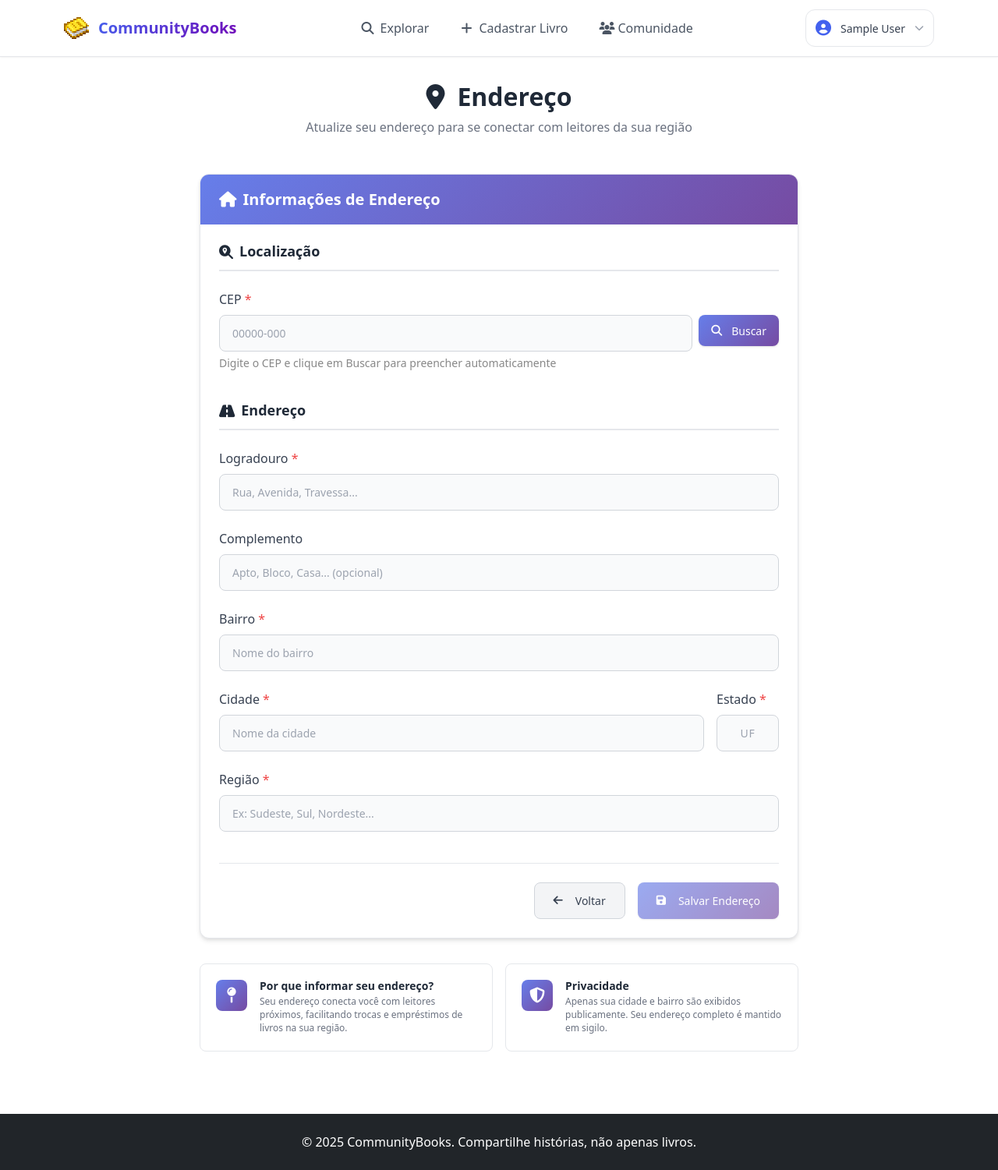
After one commit to vicct0r/ComunitBooks, a Django app: page /users/p/00000000-0000-0000-0000-000000000001/address/ in a window 1280 px wide. The commit adds this page. Shown: the whole page at 78% size. Run offline with Django 5.2, Linux system fonts and the light colour scheme; a user stored in the database is signed in; tables that the repository leaves empty hold one stand-in row (values such as "Sample post"); parts of the project's set-up code (start-up, migrations or seed data) failed here and were passed over.

Commit message:
feature: added address model and general fix to user_profile_templates

```diff
--- a/static/css/profile_edit.css
+++ b/static/css/profile_edit.css
@@ -398,6 +398,66 @@
     }
 }
 
+/* Endereço: dois campos em linha */
+.address-two-col {
+    display: grid;
+    grid-template-columns: 1fr auto;
+    gap: 1rem;
+    align-items: start;
+}
+
+.address-estado {
+    width: 80px;
+    text-transform: uppercase;
+    text-align: center;
+    letter-spacing: 0.05em;
+}
+
+/* Lista de endereço no card de configurações */
+.address-info-list {
+    list-style: none;
+    padding: 0;
+    margin: 0 0 1.25rem 0;
+    display: flex;
+    flex-direction: column;
+    gap: 0.6rem;
+}
+
+.address-info-list li {
+    font-size: 0.875rem;
+    color: #374151;
+    display: flex;
+    align-items: center;
+    gap: 0.5rem;
+}
+
+.address-info-list li i {
+    color: #667eea;
+    width: 16px;
+    flex-shrink: 0;
+}
+
+.address-empty-msg {
+    font-size: 0.875rem;
+    color: #6b7280;
+    background: #f9fafb;
+    border: 1px dashed #d1d5db;
+    border-radius: 8px;
+    padding: 1rem;
+    margin-bottom: 1.25rem;
+    display: flex;
+    align-items: center;
+}
+
+.address-empty-msg i {
+    color: #667eea;
+}
+
+.address-action {
+    display: flex;
+    justify-content: flex-end;
+}
+
 /* Responsividade */
 @media (max-width: 768px) {
     .profile-edit-container {
--- /dev/null
+++ b/templates/usuarios/address_form.html
@@ -0,0 +1,387 @@
+{% extends 'base.html' %}
+{% load static %}
+
+{% block title %}Endereço - CommunityBooks{% endblock %}
+
+{% block extra_css %}
+<link rel="stylesheet" href="{% static 'css/profile_edit.css' %}">
+{% endblock %}
+
+{% block content %}
+<div class="profile-edit-container">
+    <!-- Cabeçalho -->
+    <div class="profile-edit-header">
+        <h1 class="profile-edit-title">
+            <i class="fas fa-map-marker-alt me-2"></i>
+            Endereço
+        </h1>
+        <p class="profile-edit-subtitle">
+            Atualize seu endereço para se conectar com leitores da sua região
+        </p>
+    </div>
+
+    <!-- Formulário -->
+    <div class="profile-edit-card">
+        <div class="profile-edit-card-header">
+            <h2 class="profile-edit-card-title">
+                <i class="fas fa-home"></i>
+                Informações de Endereço
+            </h2>
+        </div>
+
+        <div class="profile-edit-card-body">
+            <form method="post" id="addressForm">
+                {% csrf_token %}
+
+                {% if form.non_field_errors %}
+                <div class="form-error-message">
+                    <i class="fas fa-exclamation-circle me-2"></i>
+                    {% for error in form.non_field_errors %}{{ error }}{% endfor %}
+                </div>
+                {% endif %}
+
+                <!-- Feedback da consulta CEP -->
+                <div id="cep-feedback"
+                    style="display: none; padding: 0.75rem 1rem; border-radius: 8px; margin-bottom: 1rem; font-size: 0.9rem;">
+                </div>
+
+                <!-- CEP -->
+                <div class="form-section">
+                    <h3 class="form-section-title">
+                        <i class="fas fa-search-location"></i>
+                        Localização
+                    </h3>
+
+                    <div class="form-group">
+                        <label for="{{ form.cep.id_for_label }}" class="form-label required-field">
+                            CEP
+                        </label>
+                        <div style="display: flex; gap: 0.5rem; align-items: start;">
+                            <input type="text" id="{{ form.cep.id_for_label }}" name="{{ form.cep.name }}"
+                                value="{{ form.cep.value|default:'' }}" class="form-input" placeholder="00000-000"
+                                maxlength="9" style="flex: 1;">
+                            <button type="button" id="btn-buscar-cep" class="btn btn-primary"
+                                style="white-space: nowrap; padding: 0.6rem 1rem;">
+                                <i class="fas fa-search me-1"></i> Buscar
+                            </button>
+                        </div>
+                        {% if form.cep.errors %}
+                        <div class="form-error">
+                            {% for error in form.cep.errors %}{{ error }}{% endfor %}
+                        </div>
+                        {% endif %}
+                        <small style="color: var(--text-muted, #888); margin-top: 0.25rem; display: block;">
+                            Digite o CEP e clique em Buscar para preencher automaticamente
+                        </small>
+                    </div>
+                </div>
+
+                <!-- Endereço -->
+                <div class="form-section">
+                    <h3 class="form-section-title">
+                        <i class="fas fa-road"></i>
+                        Endereço
+                    </h3>
+
+                    <!-- Logradouro -->
+                    <div class="form-group">
+                        <label for="{{ form.logradouro.id_for_label }}" class="form-label required-field">
+                            Logradouro
+                        </label>
+                        <input type="text" id="{{ form.logradouro.id_for_label }}" name="{{ form.logradouro.name }}"
+                            value="{{ form.logradouro.value|default:'' }}" class="form-input cep-autofill"
+                            placeholder="Rua, Avenida, Travessa..." readonly>
+                        {% if form.logradouro.errors %}
+                        <div class="form-error">
+                            {% for error in form.logradouro.errors %}{{ error }}{% endfor %}
+                        </div>
+                        {% endif %}
+                    </div>
+
+                    <!-- Complemento -->
+                    <div class="form-group">
+                        <label for="{{ form.complemento.id_for_label }}" class="form-label">
+                            Complemento
+                        </label>
+                        <input type="text" id="{{ form.complemento.id_for_label }}" name="{{ form.complemento.name }}"
+                            value="{{ form.complemento.value|default:'' }}" class="form-input"
+                            placeholder="Apto, Bloco, Casa... (opcional)">
+                        {% if form.complemento.errors %}
+                        <div class="form-error">
+                            {% for error in form.complemento.errors %}{{ error }}{% endfor %}
+                        </div>
+                        {% endif %}
+                    </div>
+
+                    <!-- Bairro -->
+                    <div class="form-group">
+                        <label for="{{ form.bairro.id_for_label }}" class="form-label required-field">
+                            Bairro
+                        </label>
+                        <input type="text" id="{{ form.bairro.id_for_label }}" name="{{ form.bairro.name }}"
+                            value="{{ form.bairro.value|default:'' }}" class="form-input cep-autofill"
+                            placeholder="Nome do bairro" readonly>
+                        {% if form.bairro.errors %}
+                        <div class="form-error">
+                            {% for error in form.bairro.errors %}{{ error }}{% endfor %}
+                        </div>
+                        {% endif %}
+                    </div>
+
+                    <!-- Cidade + Estado -->
+                    <div class="address-two-col">
+                        <div class="form-group">
+                            <label for="{{ form.localidade.id_for_label }}" class="form-label required-field">
+                                Cidade
+                            </label>
+                            <input type="text" id="{{ form.localidade.id_for_label }}" name="{{ form.localidade.name }}"
+                                value="{{ form.localidade.value|default:'' }}" class="form-input cep-autofill"
+                                placeholder="Nome da cidade" readonly>
+                            {% if form.localidade.errors %}
+                            <div class="form-error">
+                                {% for error in form.localidade.errors %}{{ error }}{% endfor %}
+                            </div>
+                            {% endif %}
+                        </div>
+
+                        <div class="form-group">
+                            <label for="{{ form.estado.id_for_label }}" class="form-label required-field">
+                                Estado
+                            </label>
+                            <input type="text" id="{{ form.estado.id_for_label }}" name="{{ form.estado.name }}"
+                                value="{{ form.estado.value|default:'' }}"
+                                class="form-input address-estado cep-autofill" placeholder="UF" maxlength="2" readonly>
+                            {% if form.estado.errors %}
+                            <div class="form-error">
+                                {% for error in form.estado.errors %}{{ error }}{% endfor %}
+                            </div>
+                            {% endif %}
+                        </div>
+                    </div>
+
+                    <!-- Região -->
+                    <div class="form-group">
+                        <label for="{{ form.regiao.id_for_label }}" class="form-label required-field">
+                            Região
+                        </label>
+                        <input type="text" id="{{ form.regiao.id_for_label }}" name="{{ form.regiao.name }}"
+                            value="{{ form.regiao.value|default:'' }}" class="form-input cep-autofill"
+                            placeholder="Ex: Sudeste, Sul, Nordeste..." readonly>
+                        {% if form.regiao.errors %}
+                        <div class="form-error">
+                            {% for error in form.regiao.errors %}{{ error }}{% endfor %}
+                        </div>
+                        {% endif %}
+                    </div>
+                </div>
+
+                <!-- Ações -->
+                <div class="form-actions">
+                    <a href="{% url 'user:profile_update' request.user.id %}" class="btn btn-secondary">
+                        <i class="fas fa-arrow-left me-2"></i>
+                        Voltar
+                    </a>
+                    <button type="submit" class="btn btn-primary" id="btn-salvar" disabled>
+                        <i class="fas fa-save me-2"></i>
+                        Salvar Endereço
+                    </button>
+                </div>
+            </form>
+        </div>
+    </div>
+
+    <!-- Informações Adicionais -->
+    <div class="profile-edit-info">
+        <div class="info-card">
+            <div class="info-icon">
+                <i class="fas fa-map-pin"></i>
+            </div>
+            <div class="info-content">
+                <h4>Por que informar seu endereço?</h4>
+                <p>Seu endereço conecta você com leitores próximos, facilitando trocas e empréstimos de livros na sua
+                    região.</p>
+            </div>
+        </div>
+
+        <div class="info-card">
+            <div class="info-icon">
+                <i class="fas fa-shield-alt"></i>
+            </div>
+            <div class="info-content">
+                <h4>Privacidade</h4>
+                <p>Apenas sua cidade e bairro são exibidos publicamente. Seu endereço completo é mantido em sigilo.</p>
+            </div>
+        </div>
+    </div>
+</div>
+{% endblock %}
+
+{% block extra_js %}
+<script>
+    document.addEventListener('DOMContentLoaded', function () {
+
+        // ── Elementos ──
+        const cepInput = document.getElementById('{{ form.cep.id_for_label }}');
+        const btnBuscar = document.getElementById('btn-buscar-cep');
+        const btnSalvar = document.getElementById('btn-salvar');
+        const feedback = document.getElementById('cep-feedback');
+
+        // Mapa UF → Região (ViaCEP não retorna região diretamente)
+        const UF_REGIAO = {
+            'AC': 'Norte', 'AL': 'Nordeste', 'AM': 'Norte',
+            'AP': 'Norte', 'BA': 'Nordeste', 'CE': 'Nordeste',
+            'DF': 'Centro-Oeste', 'ES': 'Sudeste', 'GO': 'Centro-Oeste',
+            'MA': 'Nordeste', 'MG': 'Sudeste', 'MS': 'Centro-Oeste',
+            'MT': 'Centro-Oeste', 'PA': 'Norte', 'PB': 'Nordeste',
+            'PE': 'Nordeste', 'PI': 'Nordeste', 'PR': 'Sul',
+            'RJ': 'Sudeste', 'RN': 'Nordeste', 'RO': 'Norte',
+            'RR': 'Norte', 'RS': 'Sul', 'SC': 'Sul',
+            'SE': 'Nordeste', 'SP': 'Sudeste', 'TO': 'Norte',
+        };
+
+        // Campos que são preenchidos pela API
+        const fieldMap = {
+            logradouro: document.getElementById('{{ form.logradouro.id_for_label }}'),
+            bairro: document.getElementById('{{ form.bairro.id_for_label }}'),
+            localidade: document.getElementById('{{ form.localidade.id_for_label }}'),
+            estado: document.getElementById('{{ form.estado.id_for_label }}'),
+            regiao: document.getElementById('{{ form.regiao.id_for_label }}'),
+        };
+
+        // ── Máscara de CEP ──
+        cepInput.addEventListener('input', function (e) {
+            let value = e.target.value.replace(/\D/g, '');
+            if (value.length > 5) {
+                value = value.substring(0, 5) + '-' + value.substring(5, 8);
+            }
+            e.target.value = value;
+        });
+
+        // ── Feedback visual ──
+        function showFeedback(message, type) {
+            feedback.textContent = message;
+            feedback.style.display = 'block';
+            if (type === 'success') {
+                feedback.style.background = '#d4edda';
+                feedback.style.color = '#155724';
+                feedback.style.border = '1px solid #c3e6cb';
+            } else if (type === 'error') {
+                feedback.style.background = '#f8d7da';
+                feedback.style.color = '#721c24';
+                feedback.style.border = '1px solid #f5c6cb';
+            } else {
+                feedback.style.background = '#fff3cd';
+                feedback.style.color = '#856404';
+                feedback.style.border = '1px solid #ffeaa7';
+            }
+        }
+
+        function hideFeedback() {
+            feedback.style.display = 'none';
+        }
+
+        // ── Limpar campos da API ──
+        function clearFields() {
+            Object.values(fieldMap).forEach(input => { input.value = ''; });
+            btnSalvar.disabled = true;
+        }
+
+        // ── Preencher campos com dados da API ──
+        function fillFields(data) {
+            fieldMap.logradouro.value = data.logradouro || '';
+            fieldMap.bairro.value = data.bairro || '';
+            fieldMap.localidade.value = data.localidade || '';
+            fieldMap.estado.value = data.uf || '';
+            fieldMap.regiao.value = UF_REGIAO[data.uf] || '';
+
+            // Se a API retornou vazio, libera edição manual
+            if (!data.logradouro) fieldMap.logradouro.removeAttribute('readonly');
+            else fieldMap.logradouro.setAttribute('readonly', '');
+
+            if (!data.bairro) fieldMap.bairro.removeAttribute('readonly');
+            else fieldMap.bairro.setAttribute('readonly', '');
+
+            btnSalvar.disabled = false;
+        }
+
+        // ── Consulta ViaCEP ──
+        async function buscarCep() {
+            const cepRaw = cepInput.value.replace(/\D/g, '');
+
+            if (cepRaw.length !== 8) {
+                showFeedback('CEP deve ter 8 dígitos.', 'error');
+                clearFields();
+                return;
+            }
+
+            hideFeedback();
+            btnBuscar.disabled = true;
+            btnBuscar.innerHTML = '<i class="fas fa-spinner fa-spin me-1"></i> Buscando...';
+
+            try {
+                const resp = await fetch(`https://viacep.com.br/ws/${cepRaw}/json/`);
+
+                if (!resp.ok) {
+                    showFeedback('Erro ao consultar o serviço de CEP. Tente novamente.', 'error');
+                    clearFields();
+                    return;
+                }
+
+                const data = await resp.json();
+
+                if (data.erro) {
+                    showFeedback('CEP não encontrado. Verifique e tente novamente.', 'error');
+                    clearFields();
+                    return;
+                }
+
+                fillFields(data);
+                showFeedback('Endereço encontrado! Confira os dados e preencha o complemento.', 'success');
+
+            } catch (err) {
+                showFeedback('Não foi possível conectar ao serviço de CEP. Verifique sua internet.', 'error');
+                clearFields();
+            } finally {
+                btnBuscar.disabled = false;
+                btnBuscar.innerHTML = '<i class="fas fa-search me-1"></i> Buscar';
+            }
+        }
+
+        // ── Event listeners ──
+        btnBuscar.addEventListener('click', buscarCep);
+
+        // Buscar ao pressionar Enter no campo CEP
+        cepInput.addEventListener('keydown', function (e) {
+            if (e.key === 'Enter') {
+                e.preventDefault();
+                buscarCep();
+            }
+        });
+
+        // Se o form já veio preenchido (ex: POST com erro de validação),
+        // habilitar o botão de salvar
+        const temDados = Object.values(fieldMap).some(input => input.value.trim() !== '');
+        if (temDados) {
+            btnSalvar.disabled = false;
+        }
+
+        // ── Feedback visual nos campos ──
+        const inputs = document.querySelectorAll('.form-input');
+        inputs.forEach(input => {
+            input.addEventListener('focus', function () {
+                this.parentNode.classList.add('focused');
+            });
+            input.addEventListener('blur', function () {
+                this.parentNode.classList.remove('focused');
+            });
+            input.addEventListener('input', function () {
+                if (this.value.trim()) {
+                    this.parentNode.classList.add('has-value');
+                } else {
+                    this.parentNode.classList.remove('has-value');
+                }
+            });
+        });
+    });
+</script>
+{% endblock %}
--- a/usuarios/forms.py
+++ b/usuarios/forms.py
@@ -1,6 +1,6 @@
 from django import forms
 from django.contrib.auth.forms import UserCreationForm, UserChangeForm
-from .models import CustomUser
+from .models import CustomUser, Address
 
 
 class CustomUserCreationForm(UserCreationForm):
@@ -22,3 +22,9 @@ class CustomUserChangeForm(UserChangeForm):
     class Meta:
         model = CustomUser
         fields = ['full_name', 'img', 'phone']
+
+
+class AddressForm(forms.ModelForm):
+    class Meta:
+        model = Address
+        fields = ['cep', 'logradouro', 'complemento', 'bairro', 'localidade', 'estado', 'regiao']
--- a/usuarios/urls.py
+++ b/usuarios/urls.py
@@ -6,5 +6,6 @@ app_name = 'user'
 urlpatterns = [
     path("signup/", views.UserSignupView.as_view(), name='signup'),
     path('p/<uuid:user_id>/', views.UserProfileView.as_view(), name='profile'),
-    path('p/<uuid:user_id>/update/', views.UserUpdateView.as_view(), name='profile_update')
+    path('p/<uuid:user_id>/update/', views.UserUpdateView.as_view(), name='profile_update'),
+    path('p/<uuid:user_id>/address/', views.AttachAddressView.as_view(), name='profile_address')
 ]
--- a/usuarios/views.py
+++ b/usuarios/views.py
@@ -1,11 +1,14 @@
-from django.shortcuts import render
+from django.shortcuts import render, redirect
 from django.urls import reverse
 from django.views import generic
 from django.contrib.auth.mixins import LoginRequiredMixin
 from django.contrib.auth import get_user_model
 from django.urls import reverse_lazy
+from django.contrib import messages
+import requests
 
-from .forms import CustomUserCreationForm, CustomUserChangeForm
+from .models import Address
+from .forms import CustomUserCreationForm, CustomUserChangeForm, AddressForm
 from . import services
 
 
@@ -21,6 +24,9 @@ class UserProfileView(LoginRequiredMixin, generic.DetailView):
     model = get_user_model()
     context_object_name = 'user'
     pk_url_kwarg = 'user_id'
+
+    def get_queryset(self):
+        return super().get_queryset().select_related('address')
 
     def get_context_data(self, **kwargs):
         user = self.request.user
@@ -40,3 +46,21 @@ class UserUpdateView(LoginRequiredMixin, generic.UpdateView):
 
     def get_success_url(self):
         return reverse('user:profile', kwargs={'user_id': self.request.user.id})
+
+
+class AttachAddressView(LoginRequiredMixin, generic.View):
+    template_name = 'usuarios/address_form.html'
+
+    def get(self, request, *args, **kwargs):
+        form = AddressForm()
+        return render(request, self.template_name, {'form': form})
+
+    def post(self, request, *args, **kwargs):
+        form = AddressForm(request.POST)
+        if not form.is_valid():
+            return render(request, self.template_name, {'form': form})
+
+        address = form.save()
+        request.user.address = address
+        request.user.save(update_fields=['address'])
+        return redirect('user:profile', user_id=request.user.id)
```
Also changed, not shown: docker-compose.dev.yml (added, +69 -0 lines), templates/usuarios/change_user_info.html (+44 -10 lines), templates/usuarios/my_profile.html (+25 -75 lines), README.md, books/migrations/0003_alter_book_category.py (added), 1 other file.
